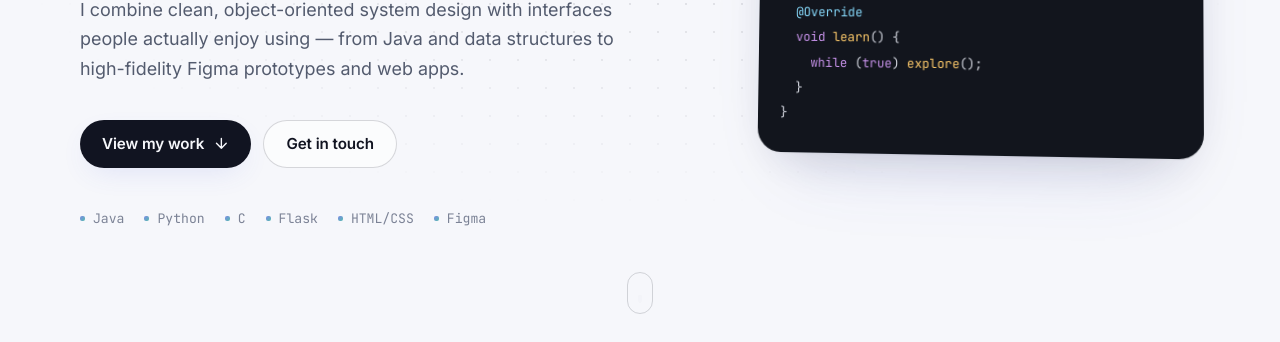
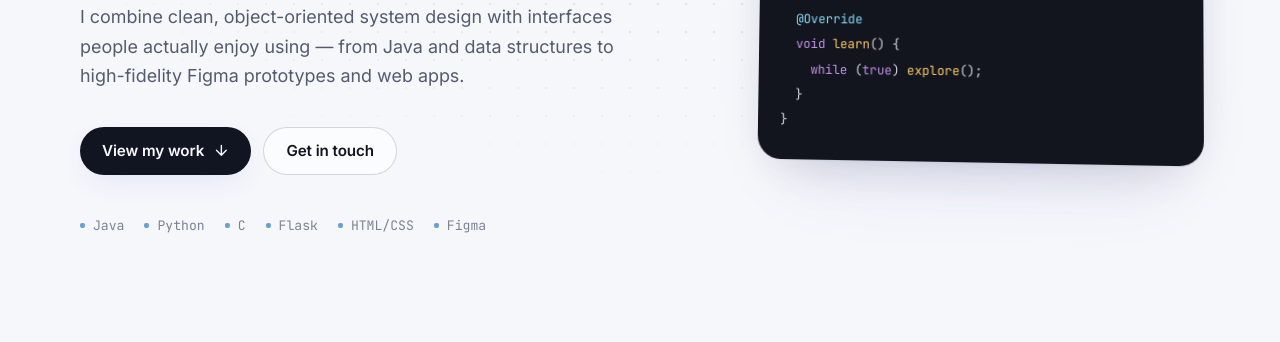
Before and after one commit to hoxDev/portfolio, a plain HTML site: page index.html in a window 1280 px wide. Shown: the part 458-800 px from the top of the page. Drawn offline with Linux system fonts and the light colour scheme.

Commit message:
Remove empty gap between hero and projects
The hero was forced to at least full window height, leaving a large
empty band (with only the scroll hint in it) on tall screens. Size the
hero to its content, drop the scroll hint, and tighten the projects
section's top padding.

Co-Authored-By: Claude Opus 5.5 <noreply@anthropic.com>
Claude-Session: https://claude.ai/code/session_012bEgZn98BKC9MSwmDU5LUd

```diff
--- a/assets/css/styles.css
+++ b/assets/css/styles.css
@@ -343,11 +343,9 @@ code { font-family: var(--font-mono); font-size: .9em; }
 /* ---------- Hero ---------- */
 .hero {
   position: relative;
-  min-height: 100vh;
-  min-height: 100svh;
   display: flex;
   align-items: center;
-  padding: calc(var(--nav-h) + 48px) 0 96px;
+  padding: calc(var(--nav-h) + clamp(48px, 9vh, 112px)) 0 clamp(48px, 7vw, 88px);
   overflow: hidden;
   isolation: isolate;
 }
@@ -546,36 +544,9 @@ code { font-family: var(--font-mono); font-size: .9em; }
 }
 @keyframes blink { 50% { opacity: 0; } }
 
-.scroll-hint {
-  position: absolute;
-  left: 50%;
-  bottom: 28px;
-  transform: translateX(-50%);
-  width: 26px;
-  height: 42px;
-  border-radius: 999px;
-  border: 1.5px solid var(--border-strong);
-  display: grid;
-  justify-items: center;
-  padding-top: 8px;
-}
-.scroll-hint span {
-  width: 4px;
-  height: 8px;
-  border-radius: 4px;
-  background: var(--muted);
-  animation: scroll-hint 1.8s var(--ease) infinite;
-}
-@keyframes scroll-hint {
-  0% { transform: translateY(0); opacity: 1; }
-  80%, 100% { transform: translateY(14px); opacity: 0; }
-}
-
 @media (max-width: 960px) {
-  .hero { min-height: auto; padding-bottom: 72px; }
   .hero__inner { grid-template-columns: 1fr; }
   .code-card { transform: none; max-width: 560px; }
-  .scroll-hint { display: none; }
 }
 
 /* ---------- Sections ---------- */
@@ -583,6 +554,7 @@ code { font-family: var(--font-mono); font-size: .9em; }
   position: relative;
   padding: clamp(72px, 11vw, 128px) 0;
 }
+#work { padding-top: clamp(24px, 4vw, 48px); }
 .section--alt {
   background: var(--bg-alt);
   border-block: 1px solid var(--border);
--- a/index.html
+++ b/index.html
@@ -110,10 +110,6 @@
 }<span class="caret" aria-hidden="true"></span></code></pre>
         </figure>
       </div>
-
-      <a href="#work" class="scroll-hint" aria-label="Scroll to projects">
-        <span></span>
-      </a>
     </section>
 
     <!-- ============ PROJECTS ============ -->
```
